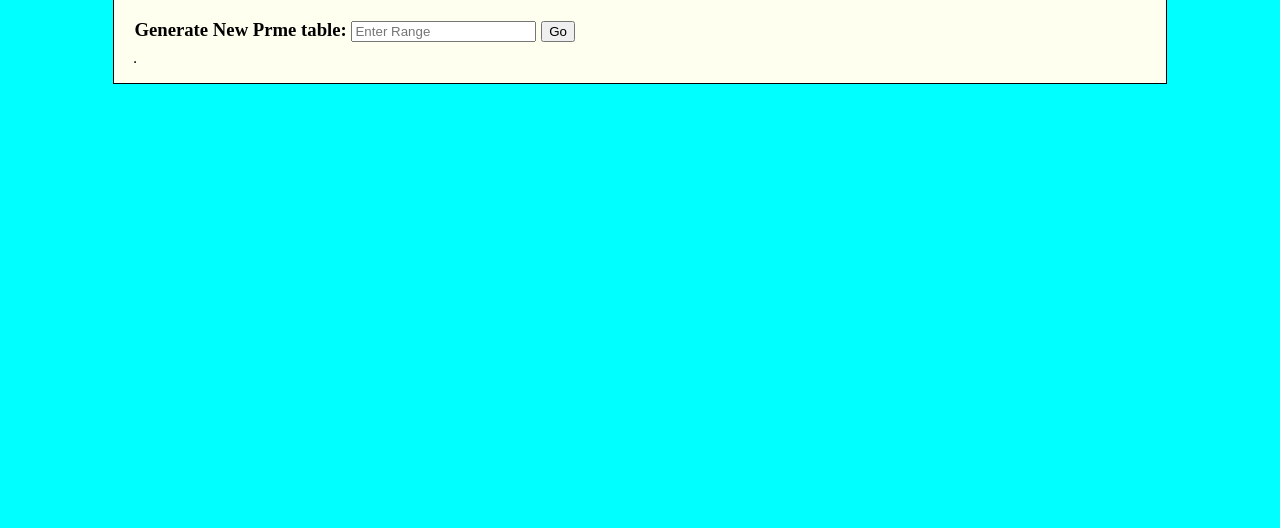
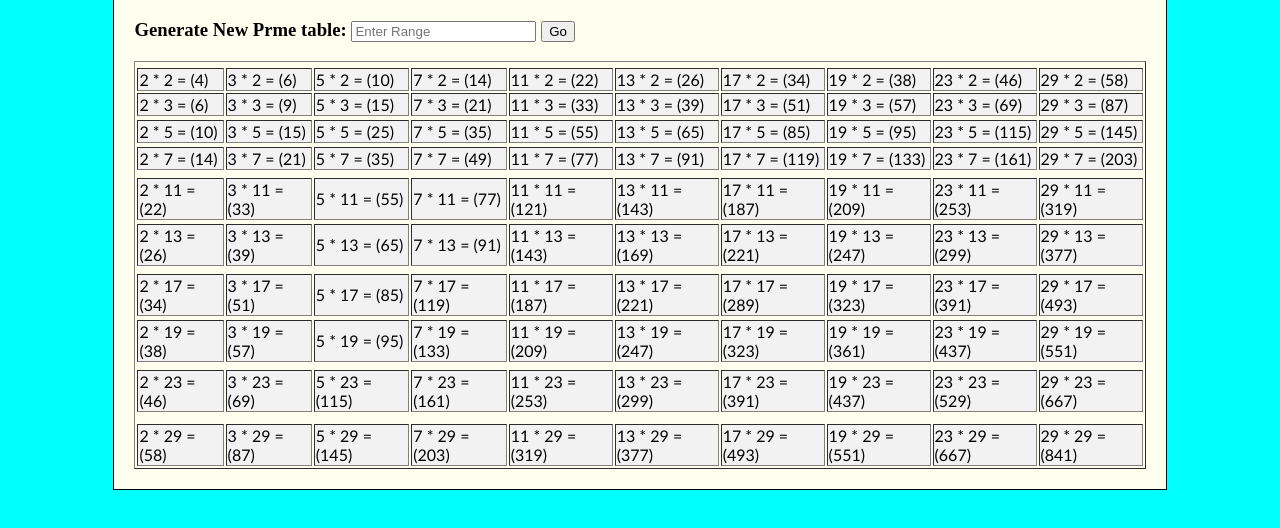
Before and after one commit to callisegbe/prime_multiplication_table, a plain HTML site: page index.html in a window 1280 px wide. Shown: the part 90-618 px from the top of the page. Drawn offline with Linux system fonts and the light colour scheme; files that its build step writes are made by us from their sources.

Commit message:
Changed css and script paths

```diff
--- a/index.html
+++ b/index.html
@@ -3,7 +3,7 @@
 <head>
     <meta charset="UTF-8">
     <meta name="viewport" content="width=device-width, initial-scale=1.0">
-    <link rel="stylesheet" href="css/style.css">
+    <link rel="stylesheet" href="style.css">
     <title>Prime Table Calculator</title>
 </head>
 <body>
@@ -14,6 +14,6 @@
      <table id ="table" border=1>
      </table>
  </div>
-<script src="js/action.js"></script>
+<script src="action.js"></script>
 </body>
 </html>
```
